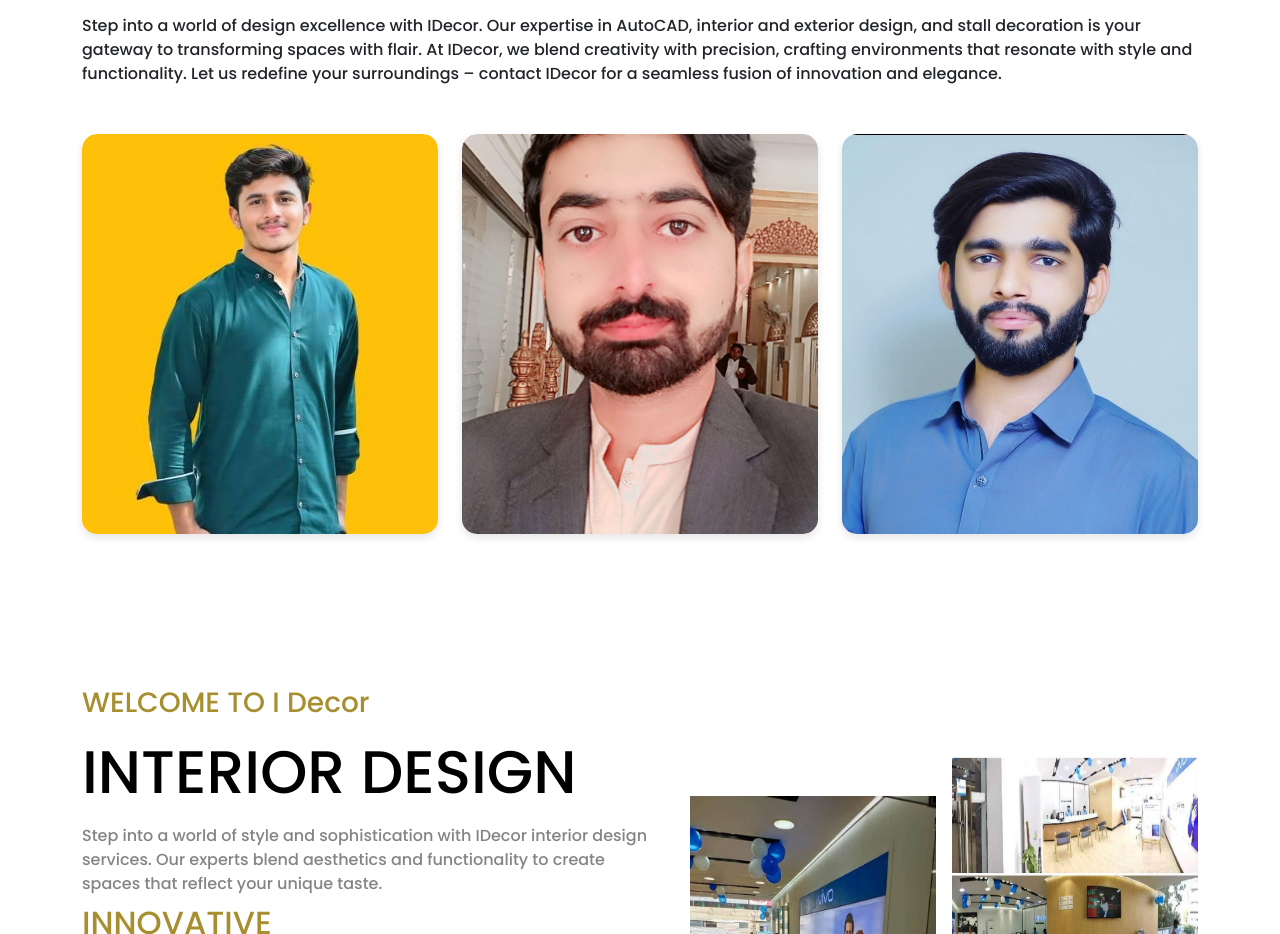
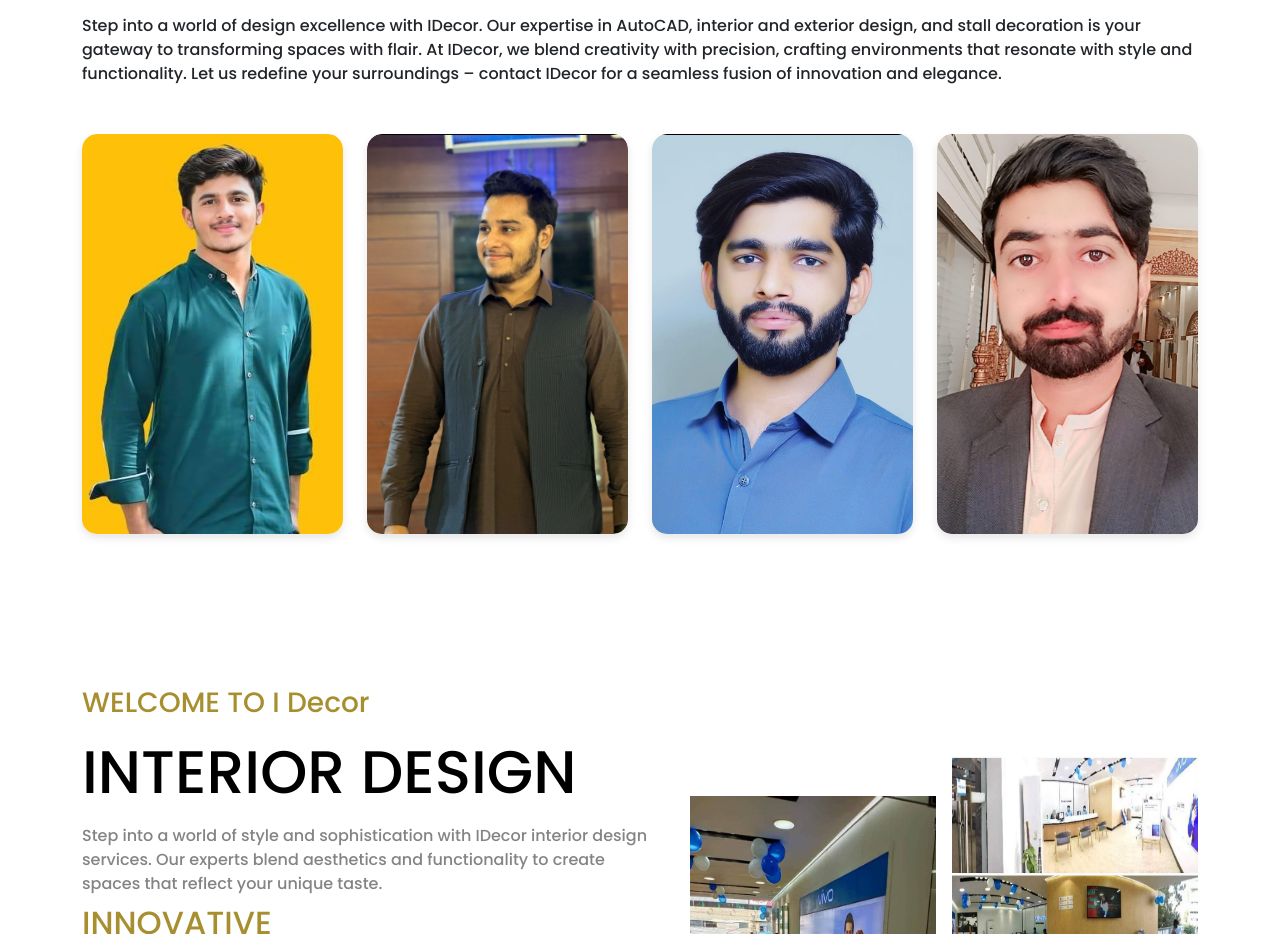
Before and after one commit to UsmanHanifKhan/IDecor, a React (Vite) app: page /about in a window 1280 px wide. Shown: the part 940-1874 px from the top of the page. Built offline with nearby package versions, Linux system fonts and the light colour scheme; a web font is replaced by a local one.

Commit message:
Update about Us

```diff
--- a/src/assets/css/CommercialStyle.css
+++ b/src/assets/css/CommercialStyle.css
@@ -8,9 +8,9 @@
   display: none;
 }
 
-  .commericial p{
-    padding:10px;
+.commericial p {
+  padding: 10px;
 }
-  .commericial p:hover{
+.commericial p:hover {
   background: silver;
 }
--- a/src/components/OurTeam.jsx
+++ b/src/components/OurTeam.jsx
@@ -2,12 +2,14 @@ import { Card, Col, Container, Row } from 'react-bootstrap';
 import image1 from '../assets/images/team1.jpg';
 import image2 from '../assets/images/team2.jpg';
 import image3 from '../assets/images/team3.jpg';
+import image4 from '../assets/images/team.jpg'
 import '../assets/css/Ourteam.css'
 const OurTeam = () => {
   const projects = [
-    { image: image1, title: "MD Arham", description: "Business Developer" },
+    { image: image1, title: "MD Arham & CEO", description: "Business Developer" },
+    { image: image4, title: "M Imran", description: "Marketing Manager" },
+    { image: image3, title: "Mr. Mateen", description: "Interior & Exterior Designer" },
     { image: image2, title: "Mr. Javed ", description: "AutoCad Designer" },
-    { image: image3, title: "Mr. Mateen", description: "Interior & Exterior Designer" }
   ];
 
   return (
@@ -18,7 +20,7 @@ const OurTeam = () => {
 
       <Row className="justify-content-center pt-5">
         {projects.map((project, index) => (
-          <Col xs={12} md={6} lg={4} key={index} className="mb-4">
+          <Col xs={12} md={6} lg={3} key={index} className="mb-4">
             <div className="product-card" >
               <Card.Img variant="top" src={project.image} style={{ height: '25rem' }} className="card-img-top" />
               <div className="card-overlay">
--- a/src/components/Products.jsx
+++ b/src/components/Products.jsx
@@ -92,9 +92,9 @@ const Products = () => {
               initial="hidden"
               animate={controlsCards}
               variants={variantsCard}>
-              <Card className="product-card">
+              <Card className="product-card"  >
                 <Card.Img variant="top" src={project.image} className="card-img-top" />
-                <Card.Body>
+                <Card.Body style={{height:'7rem'}}>
                   <Card.Title>{project.title}</Card.Title>
                   <Card.Text>{project.description.split(' ').slice(0, 5).join(' ')}...</Card.Text>
                   {/* <button className="ps-5 pe-5 py-1 text-white bg-black pointer rounded" style={{ border: 'none', outline: 'none' }}>View More</button> */}
--- a/src/pages/Contact.jsx
+++ b/src/pages/Contact.jsx
@@ -43,7 +43,7 @@ const Contact = () => {
           <p className='pt-3'>Questions about our services? Feel free to reach out! Call us today for prompt assistance and expert guidance.</p>
         </div>
         <div className=" bg-black p-3 d-flex flex-column border-bottom justify-content-center align-items-center">
-          <form onSubmit={handleSubmit} className='pt-4'>
+          <form onSubmit={handleSubmit}  style={{padding:'60px'}} >
             <input
               type="text"
               name="name"
```
Also changed, not shown: src/assets/css/Home.css (+1 -8 lines), src/assets/images/team.jpg (added). Lines whose indentation alone changed are shown as unchanged.
